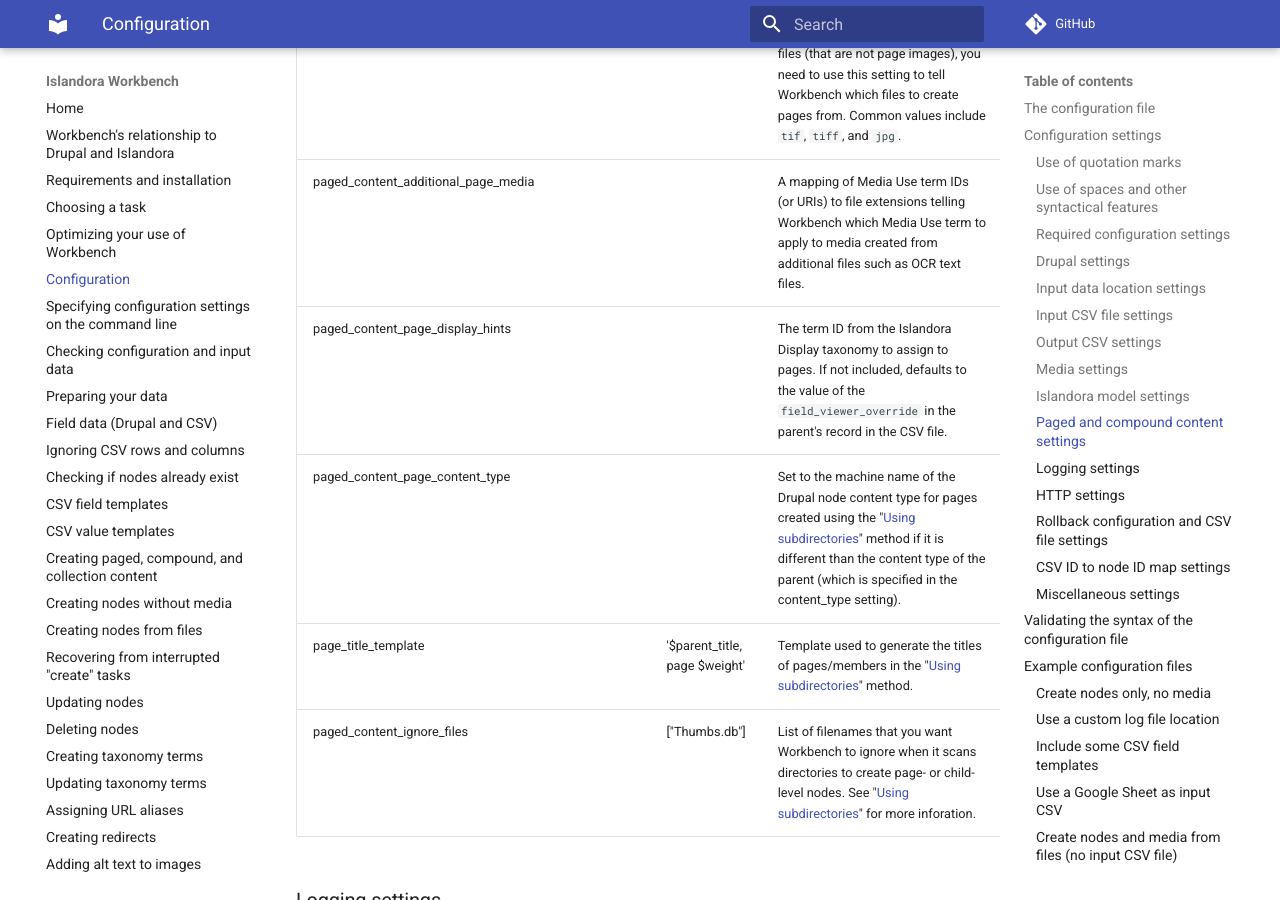
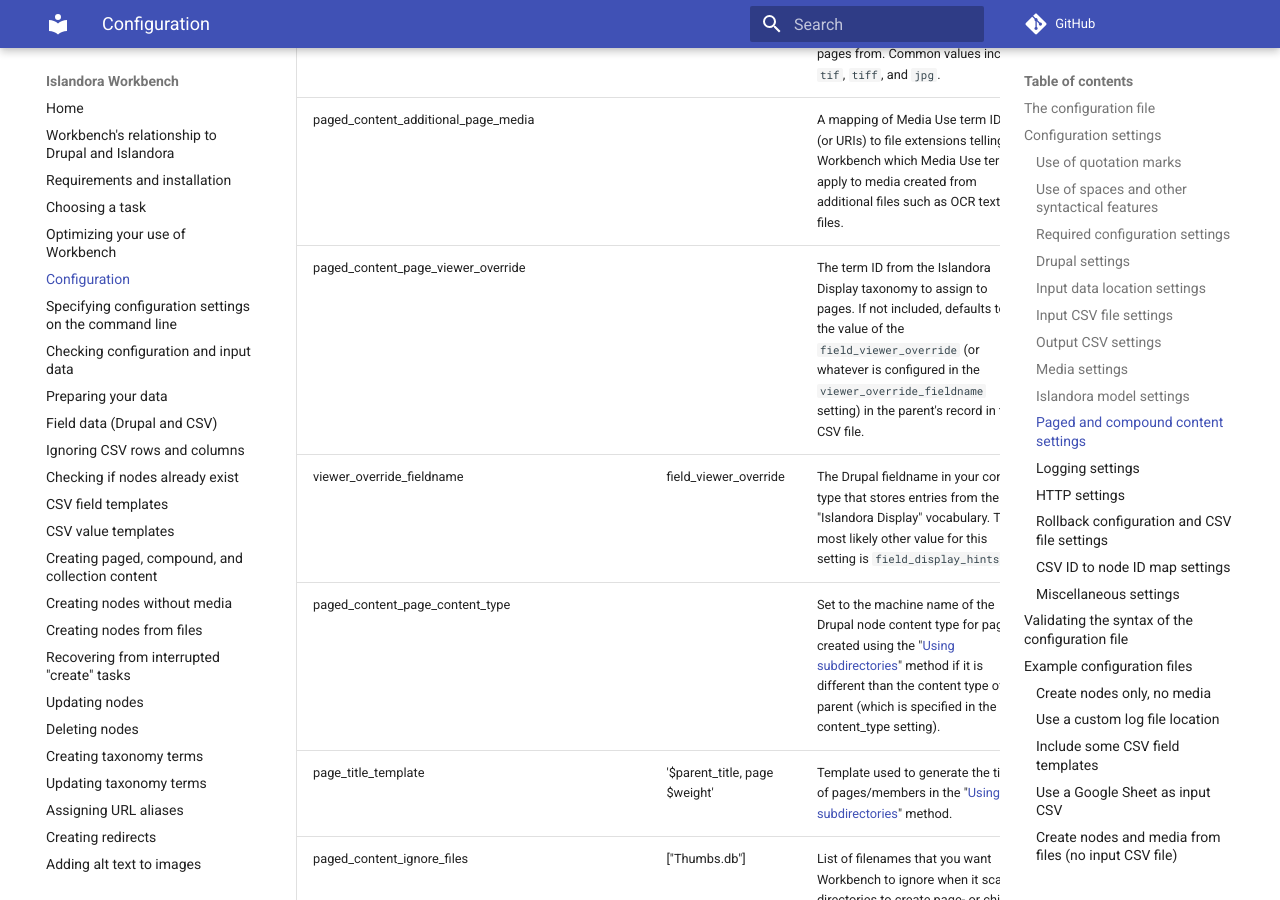
Before and after one commit to mjordan/islandora_workbench_docs, an MkDocs documentation site: the page built from docs/configuration.md, in a window 1280 px wide and 900 px high, scrolled down 16304 px. Built offline with MkDocs 1.6.1 and Material for MkDocs 9.7.7, drawn with Linux system fonts in a browser that asks for light colours; comment, search, counter and statistics services are not loaded.

Commit message:
Added config setting viewer_override_fieldname; updated changelog.

```diff
--- a/docs/configuration.md
+++ b/docs/configuration.md
@@ -199,7 +199,8 @@ See the section "[Creating paged content](/islandora_workbench_docs/paged_and_co
 | paged_content_page_model_tid |  | | Required if `paged_content_from_directories` is true. The the term ID from the Islandora Models (or its URI) taxonomy to assign to pages. |
 | paged_content_image_file_extension |  | | If the subdirectories containing your page image files also contain other files (that are not page images), you need to use this setting to tell Workbench which files to create pages from. Common values include `tif`, `tiff`, and `jpg`.|
 | paged_content_additional_page_media |  | | A mapping of Media Use term IDs (or URIs) to file extensions telling Workbench which Media Use term to apply to media created from additional files such as OCR text files.|
-| paged_content_page_display_hints |  | | The term ID from the Islandora Display taxonomy to assign to pages. If not included, defaults to the value of the `field_viewer_override` in the parent's record in the CSV file. |
+| paged_content_page_viewer_override |  | | The term ID from the Islandora Display taxonomy to assign to pages. If not included, defaults to the value of the `field_viewer_override` (or whatever is configured in the `viewer_override_fieldname` setting) in the parent's record in the CSV file. |
+| viewer_override_fieldname |  | field_viewer_override | The Drupal fieldname in your content type that stores entries from the "Islandora Display" vocabulary. The most likely other value for this setting is `field_display_hints`. |
 | paged_content_page_content_type |  | | Set to the machine name of the Drupal node content type for pages created using the "[Using subdirectories](/islandora_workbench_docs/paged_and_compound/#using-subdirectories)" method if it is different than the content type of the parent (which is specified in the content_type setting). |
 | page_title_template | | '$parent_title, page $weight' | Template used to generate the titles of pages/members in the "[Using subdirectories](/islandora_workbench_docs/paged_and_compound/#using-subdirectories)" method. |
 | paged_content_ignore_files | | ["Thumbs.db"] | List of filenames that you want Workbench to ignore when it scans directories to create page- or child-level nodes. See "[Using subdirectories](/islandora_workbench_docs/paged_and_compound/#using-subdirectories)" for more inforation. |
```
Also changed, not shown: docs/changelog.md (+2 -0 lines).
